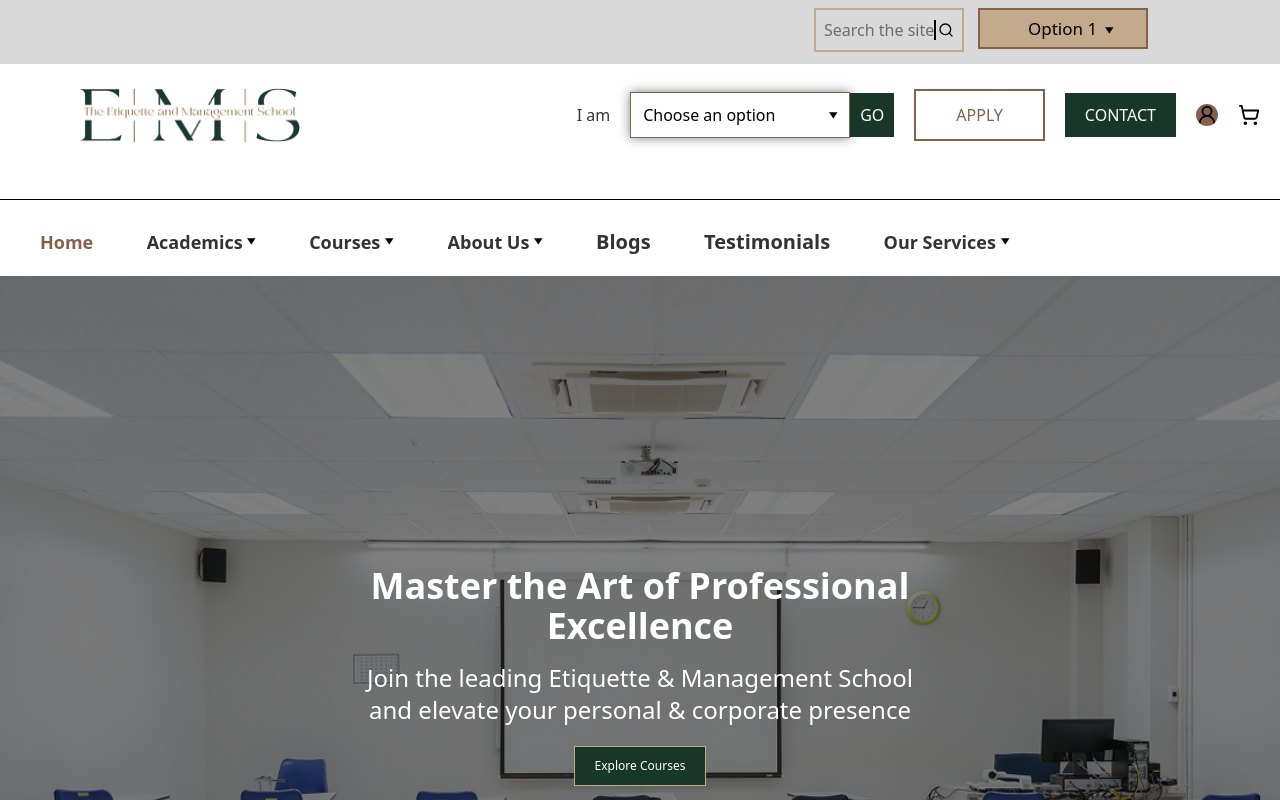
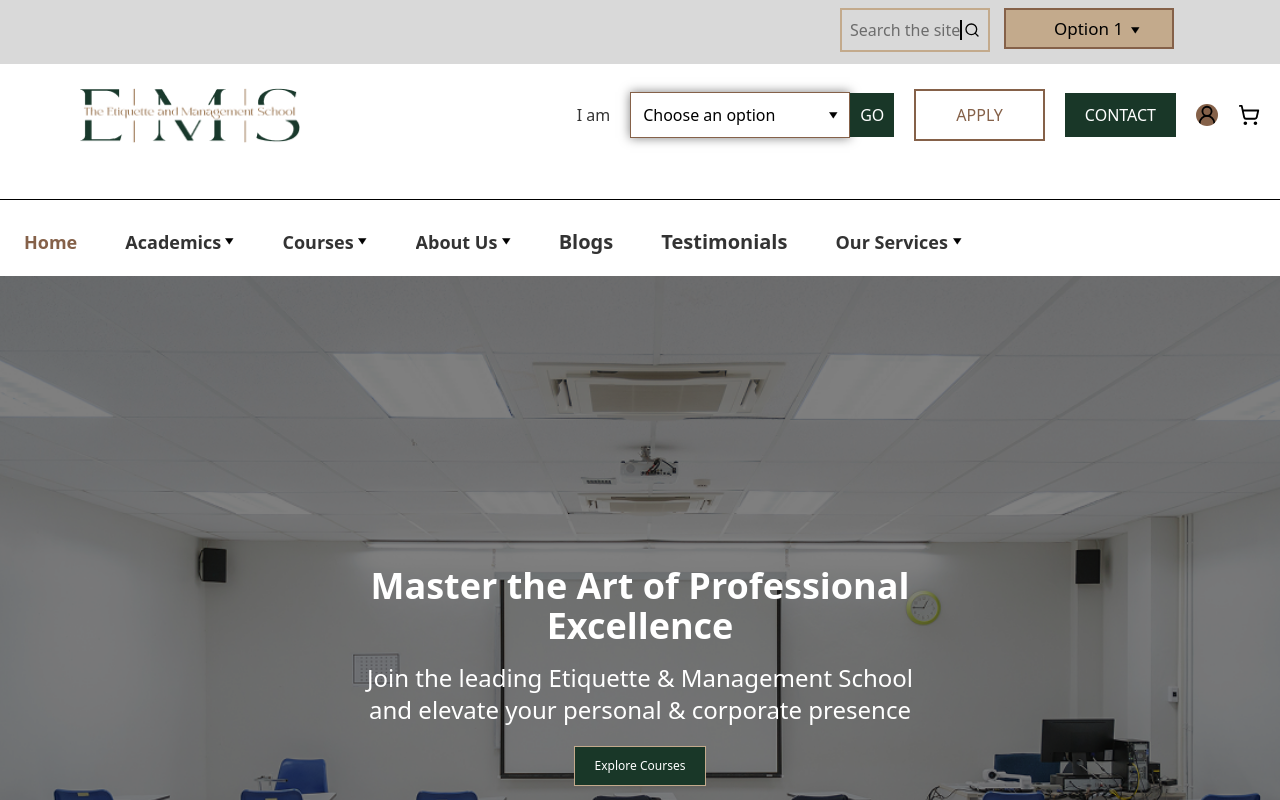
Before and after one commit to SilexsecureTeam/EMS, a React (Vite) app: page / in a window 1280 px wide. Shown: the top 800 px of the page. Built offline with nearby package versions, Linux system fonts and the light colour scheme.

Commit message:
early fixed

```diff
--- a/src/components/Header.jsx
+++ b/src/components/Header.jsx
@@ -1,6 +1,6 @@
 import React, { useState } from 'react';
 import { Menu, X } from 'lucide-react';
-import logo from '../assets/logo.png'
+import logo from '../assets/newlogo.png'
 import { UserRound, ShoppingCart, SearchIcon } from 'lucide-react'
 import vector from '../assets/Vector.png'
 
@@ -14,7 +14,7 @@ const Header = () => {
   return (
     <div>
       <div>
-        <div className='w-full xl:pr-33 md:pr-35 sm:pr-20 flex justify-end bg-[#D9D9D9] h-16 p-2'>
+        <div className='w-full  md:pr-26.5 sm:pr-20 flex justify-end bg-[#D9D9D9] h-16 p-2'>
             <div className='relative'>
             <input className='border-2 w-[150px]  border-[#C3AA8C] mr-3.5 pl-2 py-2' type="text" placeholder='Search the site' />
             <SearchIcon className='absolute cursor-pointer bottom-4 right-6 border-l-2 pl-0.5' size={20} color="#020202" />
@@ -133,7 +133,7 @@ const Header = () => {
         </div>
         </div>
         </div>
-        <div className='md:flex w-[82%] hidden py-2 mt-5 px-10 mb-3 text-[#333333] justify-between font-semibold '>
+        <div className='md:flex w-[77%] hidden py-2 mt-5 px-6 mb-3 text-[#333333] justify-between font-semibold '>
             <h4 className='text-[#856149] text-lg'>Home</h4>
             <div class="flex items-center ">
              <select class="appearance-none text-lg">
```
Also changed, not shown: src/assets/newlogo.png (added).
